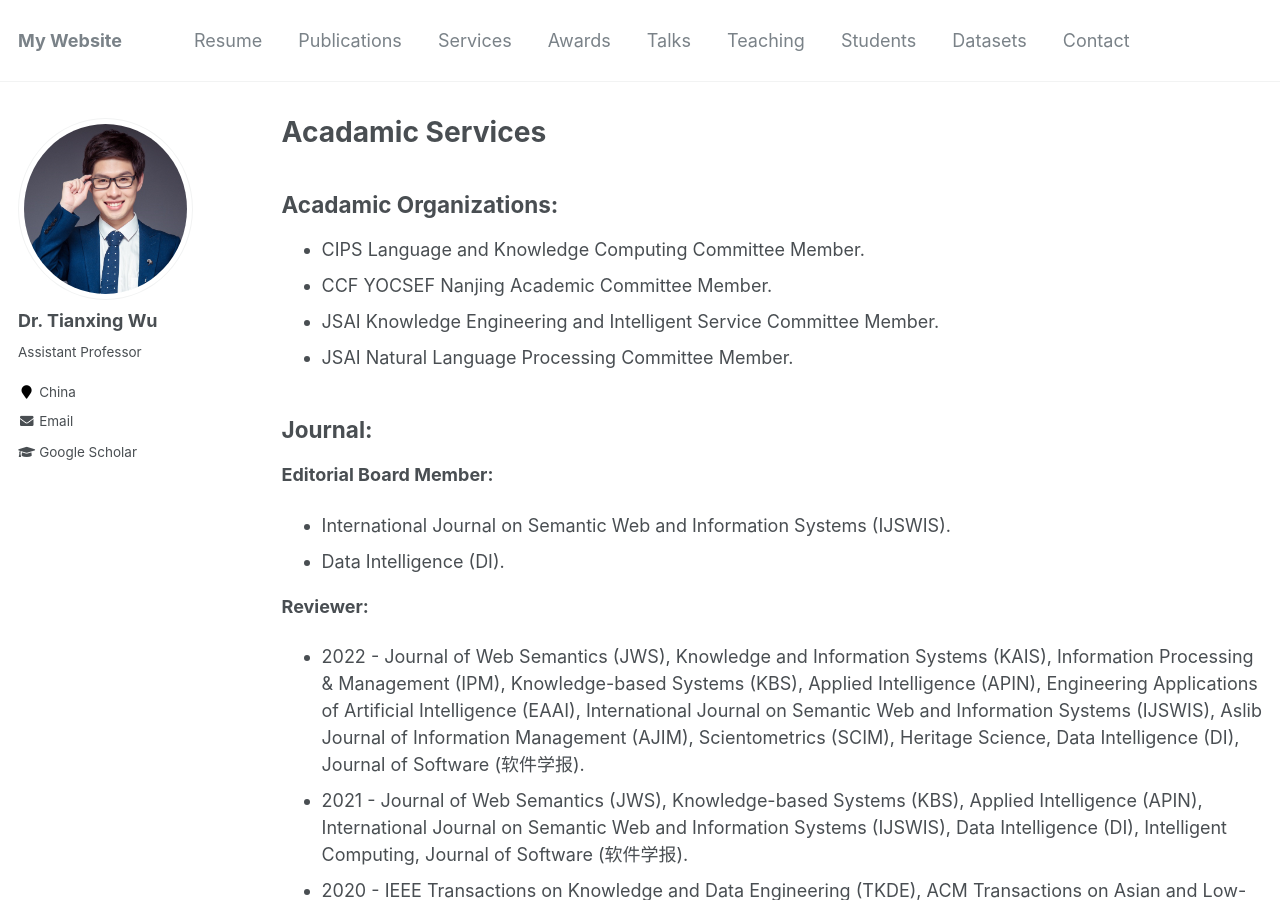
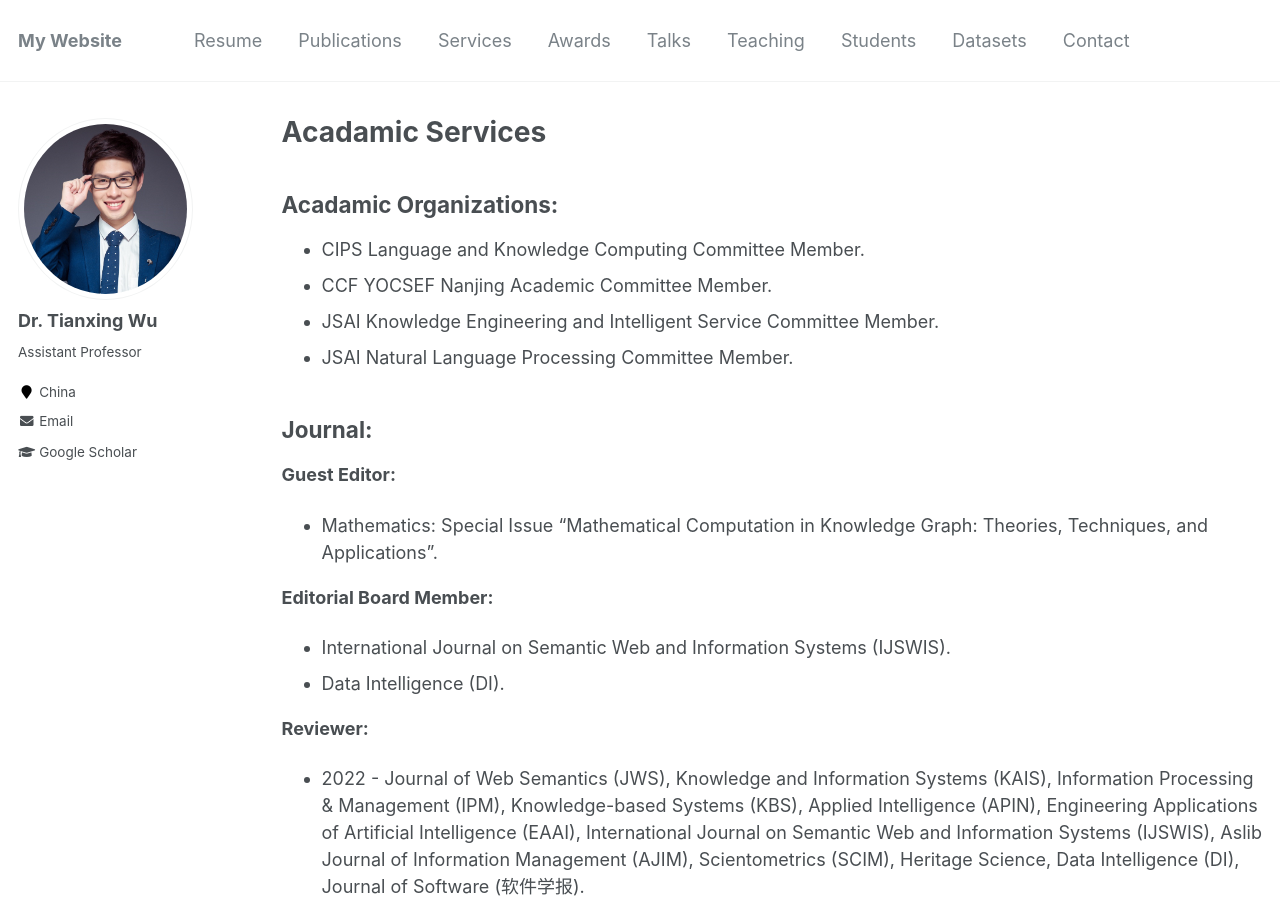
Before and after one commit to tianxing-wu/tianxing-wu.github.io, a Jekyll site: the page built from _pages/services.md, in a window 1280 px wide and 900 px high. Built offline with Jekyll 4.4.1, drawn with Linux system fonts in a browser that asks for light colours.

Commit message:
Update services.md

```diff
--- a/_pages/services.md
+++ b/_pages/services.md
@@ -11,6 +11,9 @@ author_profile: true
 * JSAI Natural Language Processing Committee Member.
 
 ## Journal:
+**Guest Editor:**
+* Mathematics: Special Issue "Mathematical Computation in Knowledge Graph: Theories, Techniques, and Applications".
+
 **Editorial Board Member:**
 * International Journal on Semantic Web and Information Systems (IJSWIS).
 * Data Intelligence (DI).
```
